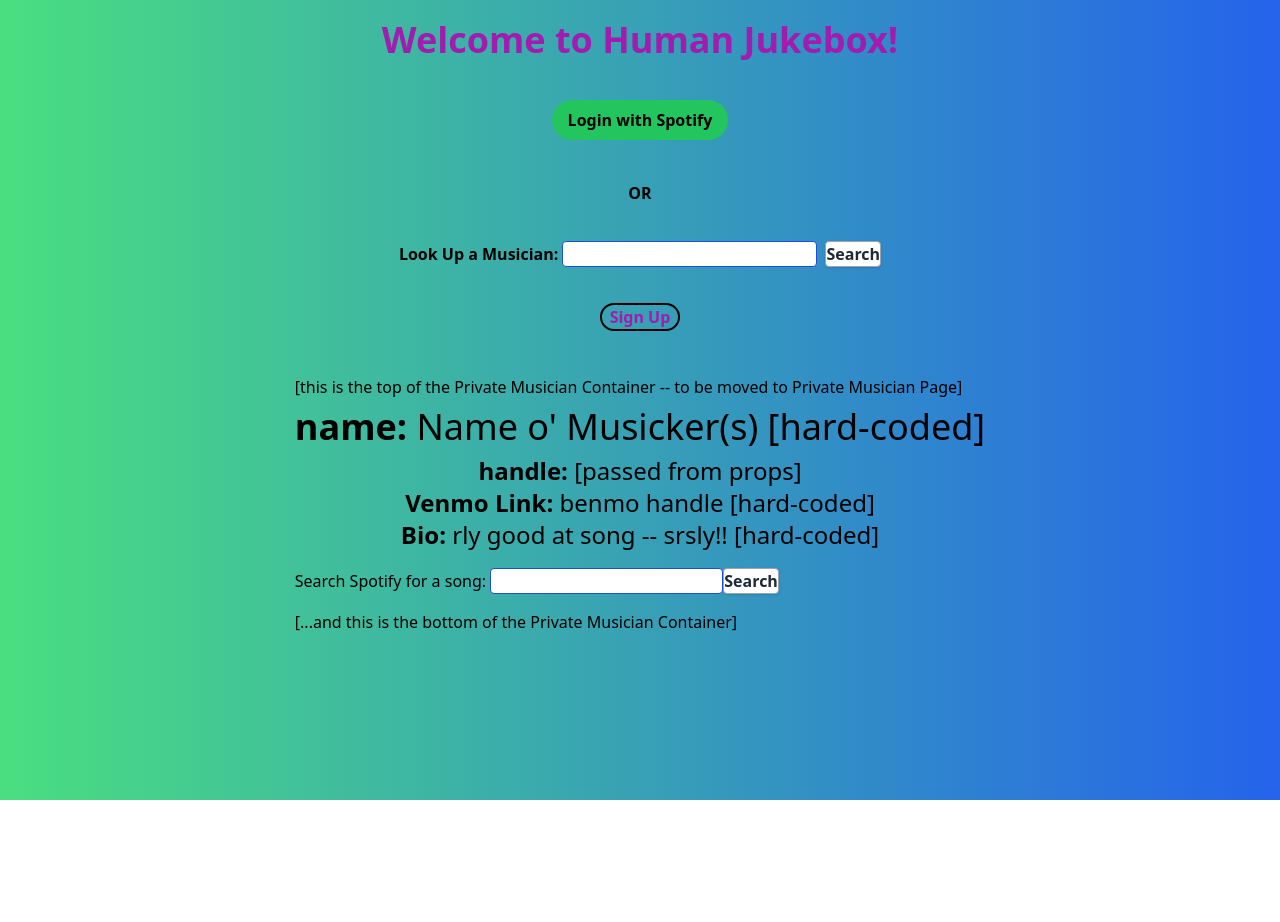
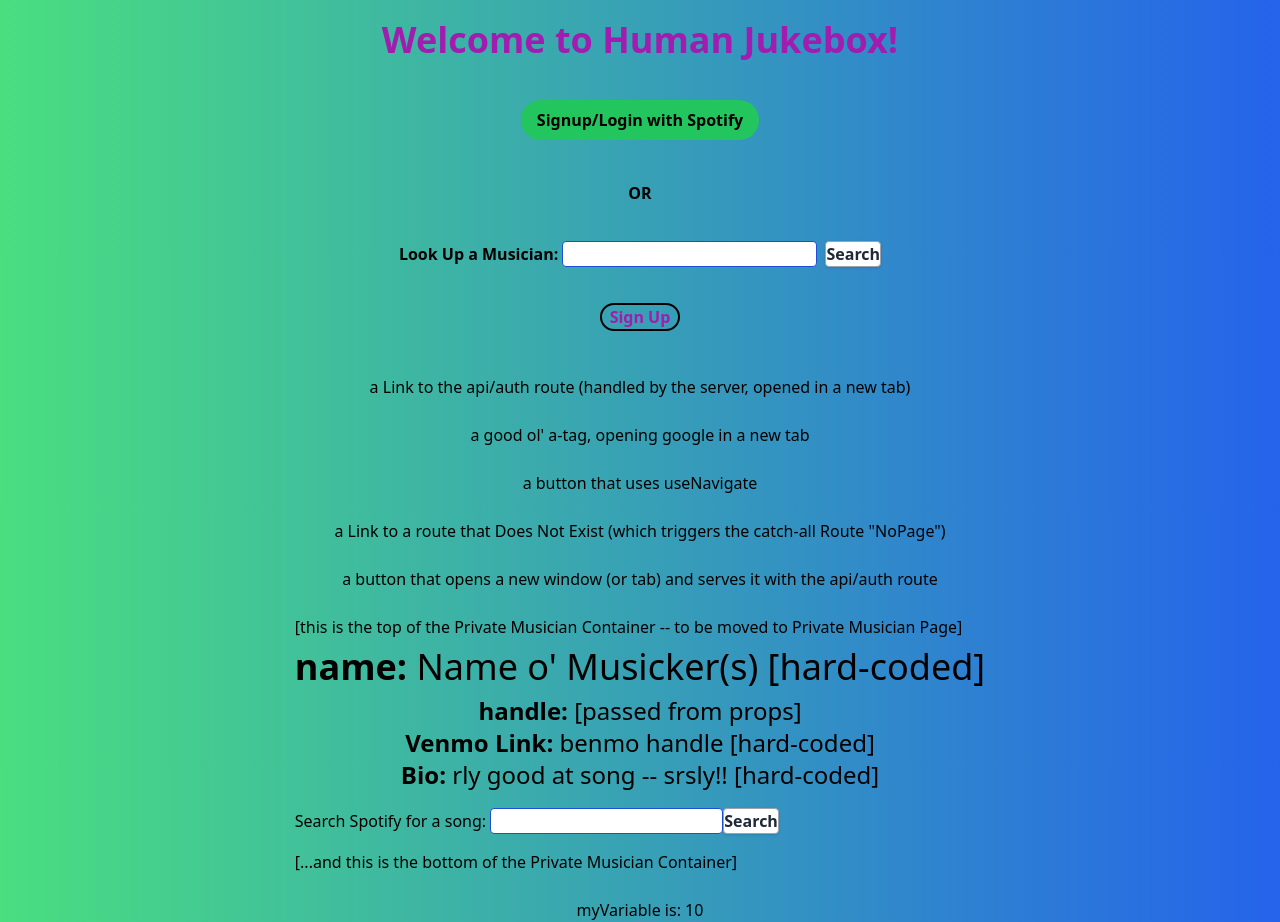
Before and after one commit to aaron1729/human-jukebox, a React app: page / in a window 1280 px wide. Before the commit the page ends 800 px from the top, so only its background shows below. Built offline with nearby package versions, Linux system fonts and the light colour scheme.

Commit message:
test various ways of handling redirect

```diff
--- a/src/client/Components/SpotifySignIn.tsx
+++ b/src/client/Components/SpotifySignIn.tsx
@@ -15,7 +15,7 @@ const SpotifySignIn = () => {
   return (
     <div className="spotifyContainer">
       <a href="/api/auth" className="spotify-button">
-        <button className="bg-green-500 hover:bg-green-400 text-black font-bold py-2 px-4 mt-5 mb-10 rounded-full" >Login with Spotify</button>
+        <button className="bg-green-500 hover:bg-green-400 text-black font-bold py-2 px-4 mt-5 mb-10 rounded-full" >Signup/Login with Spotify</button>
       </a>
     </div>
   )
--- a/src/client/Containers/LandingPageContainer.tsx
+++ b/src/client/Containers/LandingPageContainer.tsx
@@ -5,7 +5,30 @@ import SignUpPage from '../Components/SignUpPage';
 import { Link, Outlet, useNavigate } from 'react-router-dom';
 import PrivateMusicianContainer from './PrivateMusicianContainer';
 
+
+
+
+
+
+
+
 function LandingPageContainer(){
+
+
+  // to test the window for variables
+
+  let myVariable: number = 0;
+for(let i=0; i < 10; i++) {
+  myVariable++
+}
+
+const myFunc = () => {
+  myVariable++;
+}
+
+
+
+
 
   const navigate = useNavigate();
 
@@ -14,6 +37,15 @@ function LandingPageContainer(){
     navigate('/signup');
   }
 
+
+
+  const authWindow = () => {
+    const newWindow = window.open('http://localhost:8080/api/auth');
+    // refer to main window as newWindow.opener
+  }
+
+
+
   return(
     <div className="landing-page flex flex-col items-center">
       <h1 className ="fl text-4xl font-bold text-fuchsia-700 mx-10 my-5">Welcome to Human Jukebox!</h1>
@@ -21,12 +53,33 @@ function LandingPageContainer(){
       <hr/>
       <h1 className='mb-5 font-bold'>OR</h1>
       <SearchInput />
-      <Link target="_blank" to="api/abc">
-        {/* this prop used to be to="signup" */}
-        <button className='border-2 border-black rounded font-bold text-fuchsia-700 mx-10 my-5 px-2 rounded-full'>Sign Up</button> </Link>
+      <Link to="signup">
+        <button className='border-2 border-black rounded font-bold text-fuchsia-700 mx-10 my-5 px-2 rounded-full'>
+          Sign Up
+        </button>
+      </Link>
       <br />
-      {/* <button onClick={handleButtonClick}>NEW BUTTON HERE</button> */}
+      <Link target="_blank" to="api/auth">
+        a Link to the api/auth route (handled by the server, opened in a new tab)
+      </Link>
+      <br />
+      <a href="https://www.google.com" target="_blank">a good ol' a-tag, opening google in a new tab</a>
+      <br />
+      <button onClick={handleButtonClick}>
+        a button that uses useNavigate
+      </button>
+      <br />
+      <Link to="DNE">
+        a Link to a route that Does Not Exist (which triggers the catch-all Route "NoPage")
+      </Link>
+      <br />
+      <button onClick={authWindow}>
+        a button that opens a new window (or tab) and serves it with the api/auth route
+      </button>
+      <br />
       <PrivateMusicianContainer />
+      <br />
+      myVariable is: {myVariable}
     </div>
   )
 }
--- a/src/client/index.tsx
+++ b/src/client/index.tsx
@@ -4,6 +4,11 @@ import { CookiesProvider } from "react-cookie";
 import App from './App';
 import '../index.css'
 import ErrorBoundary from './Components/ErrorComponent';
+
+let myGlobalVariable: number = 0;
+const myGlobalFunc = () => {
+  myGlobalVariable++;
+}
 
 
 import { createRoot } from 'react-dom/client';
--- a/src/server/routes/api.js
+++ b/src/server/routes/api.js
@@ -12,11 +12,6 @@ const songsController = require('../controllers/songsController');
 
 const router = express.Router();
 
-
-// test: handle GET request
-router.get('/abc', (req, res) => {
-    res.status(200).send('hello -- testing api/abc route');
-});
 
 
 
@@ -34,6 +29,7 @@ router.get(
         }))
     }
 )
+
 
 // this endpoint receives redirects from the Spotify auth page, which come equipped with a 'code' (a long string) stored as req.query.code . given that, this route handler says:
     // using the code, go back to the Spotify API to get access and refresh tokens. save them as cookies and also on res.locals .
@@ -64,5 +60,4 @@ router.get(
 })
 
 
-
 module.exports = router;
--- a/src/server/server.ts
+++ b/src/server/server.ts
@@ -10,7 +10,7 @@ dotenv.config();
 
 const port = process.env.PORT || 3000;
 
-
+// import the
 const router = require('./routes/api');
 
 
@@ -20,29 +20,36 @@ app.use(cookieParser());
 
 
 
-/// TEMPORARY for testing production mode
-app.use(express.static('dist'));
-app.use('/musician', express.static('dist'));
+// /// for testing production mode
+// app.use(express.static('dist'));
+// app.use('/musician', express.static('dist'));
 
 
 // handle API calls using the imported router
 app.use('/api', router);
 
 
-// handle requests to the root endpoint
-app.get('/*', (req: any, res: any) => {
-    console.log('the origianl URL request is: ', req.originalUrl);
-    console.log('inside the server route handler for root endpoint');
-    // // test the server connection (via localhost:${port}) at the root endpoint
-    // res.status(200).send("Are You There, God? It's Me, Server.");
-    res.sendFile('/Users/aaron/git/human-jukebox/dist/index.html')
-});
+// // handle requests to the root endpoint
+// // this is for production mode
+// app.get('/*', (req: any, res: any) => {
+//     console.log('the original URL request is: ', req.originalUrl);
+//     console.log('inside the server route handler for root endpoint');
+//     // // test the server connection (via localhost:${port}) at the root endpoint
+//     // res.status(200).send("Are You There, God? It's Me, Server.");
+//     res.sendFile('/Users/aaron/git/human-jukebox/dist/index.html')
+// });
 
 
 
+// handle requests past api route
+app.get('/api/*', (req: any, res: any) => {
+    res.status(200).send('reached the * route handler');
+})
 
 
-//////////////////////
+////////////////////
+// error handlers //
+////////////////////
 
 
 // global error handler
```
Also changed, not shown: src/client/App.tsx (+25 -5 lines).
